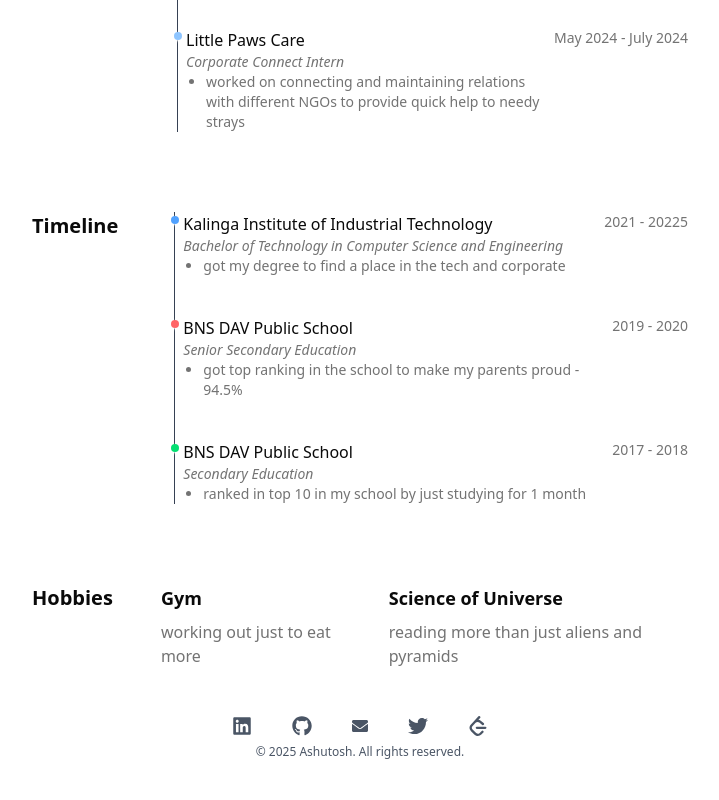
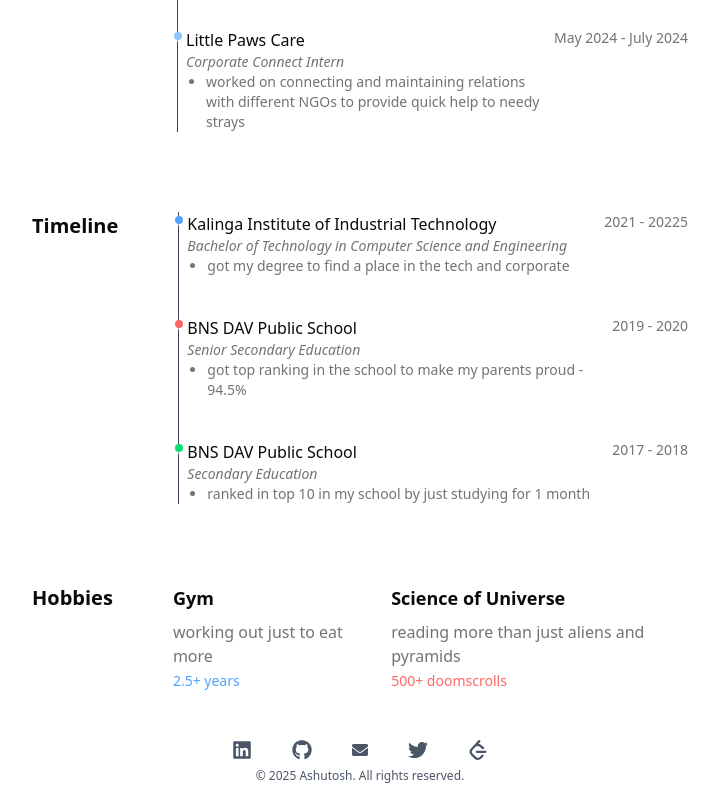
Before and after one commit to routAshutoshhh/personal--portfolio, a Next.js app: page /About in a window 1280 px wide. Shown: the part 272-1072 px from the top of the page, without its empty margins (280-999 px from the left). Before the commit the page ends 1048 px from the top, so only its background shows below. Built offline with nearby package versions, Linux system fonts and the light colour scheme.

Commit message:
hobbies fully updated

```diff
--- a/src/components/ui-components/about-components/Hobbies.tsx
+++ b/src/components/ui-components/about-components/Hobbies.tsx
@@ -4,12 +4,13 @@ export default function Hobbies() {
   return (
     <section className="flex flex-col sm:flex-row py-10">
       <h2 className=" text-xl font-semibold mb-6 ">Hobbies</h2>
-      <div className=" ml-12 flex fle-col sm:flex-row space-x-8">
+      <div className=" ml-15 flex fle-col sm:flex-row space-x-6">
         <div className="">
           <h1 className=" text-lg font-semibold">Gym</h1>
           <p className="text-muted-foreground pt-2">
             working out just to eat more
           </p>
+          <span className="text-sm text-blue-400">2.5+ years</span>
         </div>
         <div className="">
           <h1 className=" text-lg font-semibold">Science of Universe</h1>
@@ -17,6 +18,7 @@ export default function Hobbies() {
             {" "}
             reading more than just aliens and pyramids
           </p>
+          <span className="text-sm text-red-400">500+ doomscrolls</span>
         </div>
       </div>
     </section>
--- a/src/components/ui-components/about-components/timeline.tsx
+++ b/src/components/ui-components/about-components/timeline.tsx
@@ -29,7 +29,7 @@ export default function Timeline() {
   return (
     <section className="flex flex-col sm:flex-row  py-10 ">
       <h2 className="text-xl font-semibold mb-6">Timeline</h2>
-      <div className="relative border-l border-gray-700 ml-14 pl-2 space-y-10">
+      <div className="relative border-l border-gray-700 ml-15 pl-2 space-y-10">
         {studyTimeline.map((item, index) => (
           <div key={index} className="relative">
             <span
```
Also changed, not shown: components.json.
